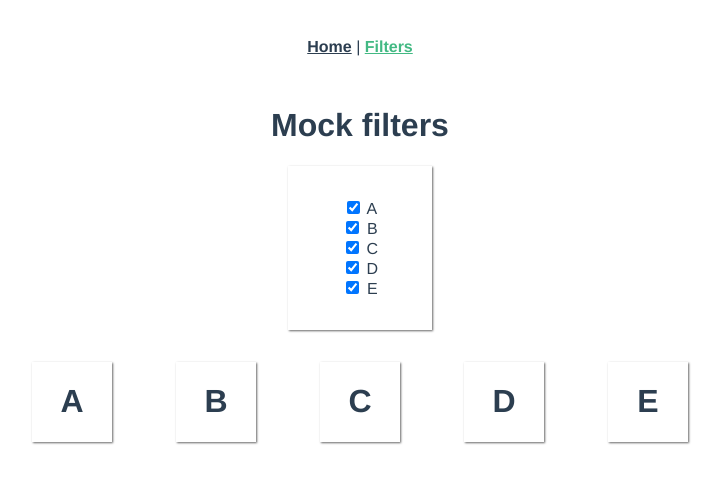
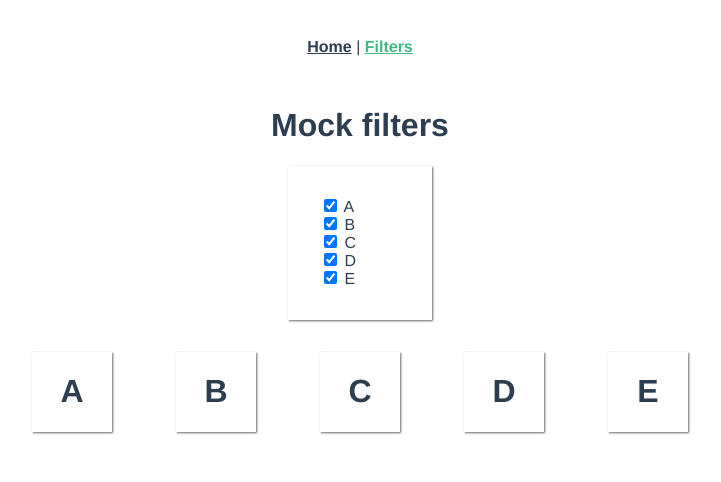
Before and after one commit to jelmerveen/Playground, a Vue app: page /#/filters in a window 1280 px wide. Shown: the top 482 px of the page, without its empty margins (280-1001 px from the left). Built offline with nearby package versions, Linux system fonts and the light colour scheme.

Commit message:
statemanagement 0.1

```diff
--- a/src/components/Cards.vue
+++ b/src/components/Cards.vue
@@ -1,6 +1,6 @@
 <template>
   <div class="Cards-Mock-Component">
-    <div class="card-container" >
+    <div class="card-container">
       <div class="card" :key="card.id + card.value" v-for="card in cardsToShow">
         <h1>{{card.value}}</h1>
       </div>
@@ -10,27 +10,27 @@
 
 <script>
 export default {
-  name: "cards",
-  props: ["items"],
+  name: 'cards',
+  props: { items: Array },
   computed: {
     cardsToShow() {
       return this.items;
     }
   }
-};
+}
 </script>
 <style lang="scss" scoped>
-.card-container{
-    display: flex;
-    flex-direction: row;
-    justify-content: center;
+.card-container {
+  display: flex;
+  flex-direction: row;
+  justify-content: center;
 }
 
-.card{
-    width:5rem;
-    height:5rem;
-    margin:2rem;
-    text-align: center;
-    box-shadow:  1px 1px 2px rgba(0,0,0,0.6);
+.card {
+  width: 5rem;
+  height: 5rem;
+  margin: 2rem;
+  text-align: center;
+  box-shadow: 1px 1px 2px rgba(0, 0, 0, 0.6);
 }
 </style>
--- a/src/components/Checkboxes.vue
+++ b/src/components/Checkboxes.vue
@@ -1,8 +1,8 @@
 <template>
   <div class="Checkbox-Mock-Component">
-    <div :key="checkbox.id + checkbox.value" v-for="checkbox in items">
+    <div :key="checkbox.id + checkbox.value" v-for="checkbox in checkboxList">
       <label>
-        <input type="checkbox" :value="checkbox.value" v-model="checkboxSelection" />
+        <input type="checkbox" :value="checkbox.value" v-model="checkboxSelection" @click="enable" />
         {{ checkbox.value }}
       </label>
     </div>
@@ -11,31 +11,52 @@
 
 <script>
 export default {
-  name: "checkboxes",
-  props: {items: [], selected: [] },
+  name: 'checkboxes',
+  props: { items: Array, selected: Array },
   data: () => {
     return {
       trigger: false,
       checkboxSelection: []
-    };
+    }
   },
-  watch: {
-    checkboxSelection(val) {
-      if (this.trigger) {
-        this.$emit("input", val);
+  computed: {
+    checkboxList() {
+      if (this.items) {
+        return this.items
+      } else {
+        return []
       }
     }
   },
-  created() {
-    this.checkboxSelection = this.selected;
-    this.trigger = true;
+  watch: {
+    selected(){
+      this.checkboxSelection  = this.selected
+    },
+    checkboxSelection(val) {
+      if (this.trigger) {
+        this.$emit('input', val)
+      }
+    }
+  },
+  methods: {
+    enable() {
+      if (!this.trigger) this.trigger = true
+    }
+  },
+  beforeMount() {
+    this.checkboxSelection = this.selected
   }
-};
+}
 </script>
-<style scoped>
+<style lang="scss" scoped>
 .Checkbox-Mock-Component {
+  text-align: left;
   box-shadow: 1px 1px 2px rgba(0, 0, 0, 0.6);
   width: 5rem;
   padding: 2rem;
+
+  input {
+    margin-top: -1px;
+  }
 }
 </style>
--- a/src/views/Filters.vue
+++ b/src/views/Filters.vue
@@ -3,9 +3,13 @@
     <h1>Mock filters</h1>
     <div class="container">
       <div class="flex">
-        <checkboxes :items="checkboxes" :selected="selected" @input="changeSelection" />
+        <checkboxes
+          :items="checkboxesList"
+          :selected="selectedCheckboxOptions"
+          @input="changeSelection"
+        />
       </div>
-      <cards :items="showCaredsBasedOnSelection" />
+      <cards :items="showCardsBasedOnSelection" />
     </div>
   </div>
 </template>
@@ -17,26 +21,51 @@ export default {
   components: { checkboxes, cards },
   data: () => {
     return {
-      checkboxes: [
+      checkboxesList: [
         { id: 1, value: 'A' },
         { id: 2, value: 'B' },
         { id: 3, value: 'C' },
         { id: 4, value: 'D' },
         { id: 5, value: 'E' }
       ],
-      selected: ['A', 'B', 'C', 'D', 'E']
+      selectedCheckboxes: ['A', 'B', 'C', 'D', 'E']
     }
   },
   computed: {
-    showCaredsBasedOnSelection() {
-      return this.checkboxes.filter(checkbox =>
-        this.selected.includes(checkbox.value)
+    showCardsBasedOnSelection() {
+      return this.checkboxesList.filter(checkbox =>
+        this.selectedCheckboxOptions.includes(checkbox.value)
       )
+    },
+    selectedCheckboxOptions() {
+      return this.selectedCheckboxes
+    }
+  },
+  watch: {
+    '$route.query': function(query) {
+      if (query.selectedCheckboxes) {
+        this.selectedCheckboxes = query.selectedCheckboxes.split(',')
+      }
     }
   },
   methods: {
     changeSelection(val) {
-      this.selected = val
+      this.selectedCheckboxes = val
+      this.$router
+        .push({
+          name: 'Filters',
+          query: { selectedCheckboxes: encodeURI(val) }
+        })
+        .catch(err => {
+          if (err._name !== 'NavigationDuplicated') console.log(err)
+        })
+    }
+  },
+  beforeMount() {
+    if (this.$route.query) {
+      if (this.$route.query.selectedCheckboxes) {
+        this.selectedCheckboxes = this.$route.query.selectedCheckboxes.split(',')
+      }
     }
   }
 }
```
